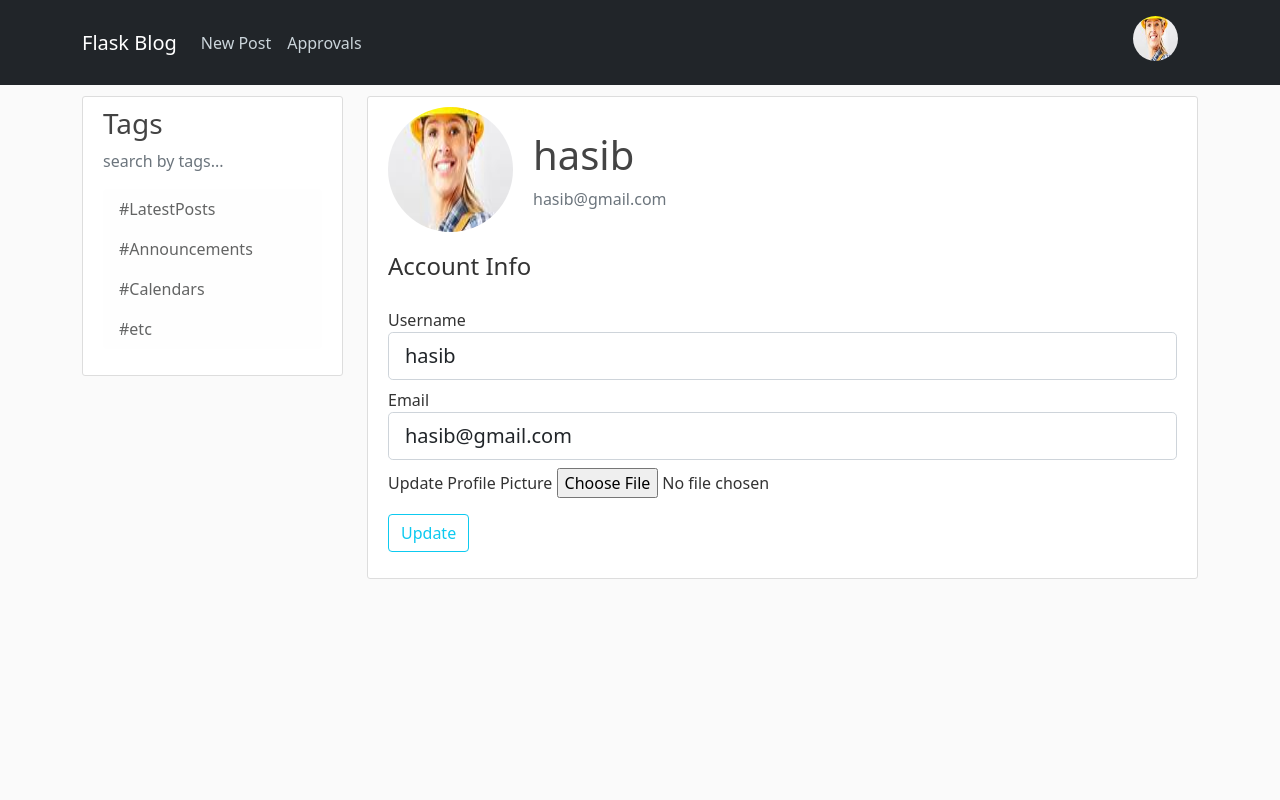
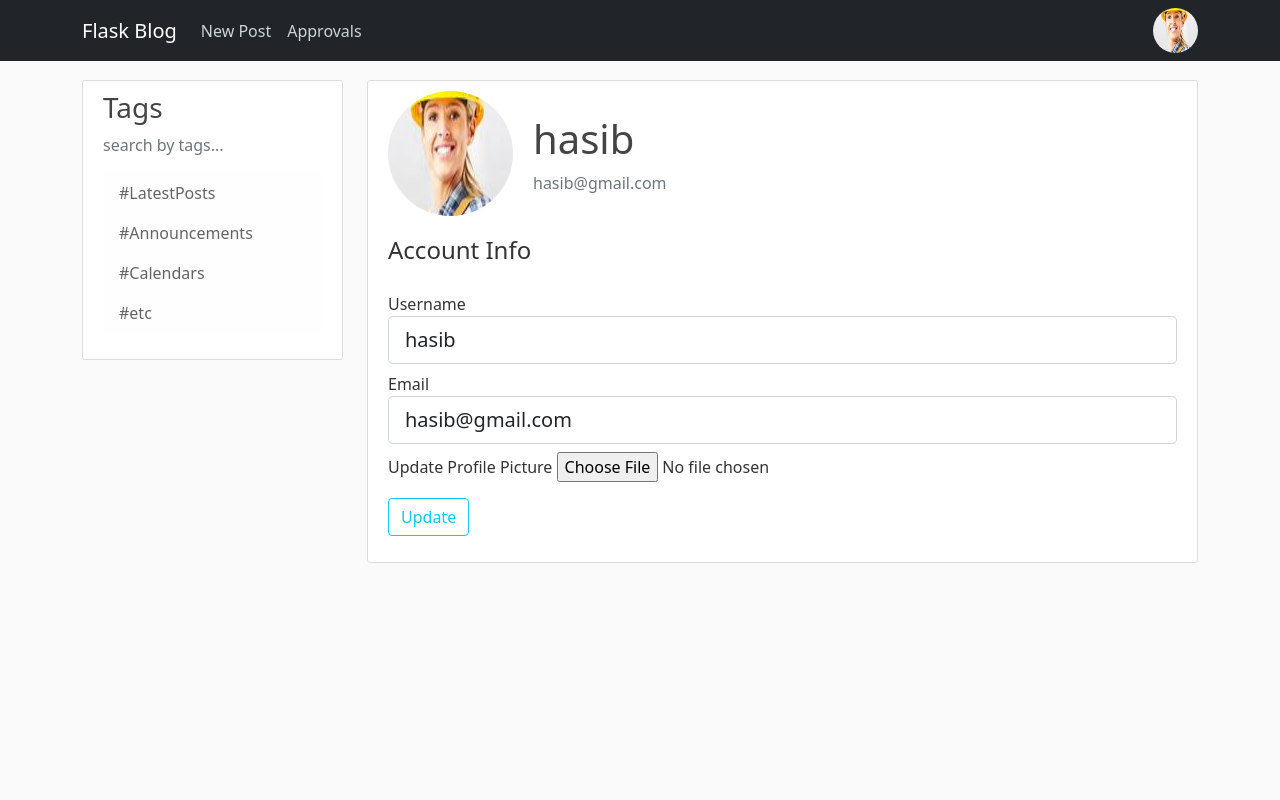
Before and after one commit to HasibAhmad/flask-blog, a Flask app: page /account in a window 1280 px wide. Run offline with Flask 2, Linux system fonts and the light colour scheme; a user stored in the database is signed in; some libraries are stand-ins or nearby versions.

Commit message:
account profile updated in navbar

```diff
--- a/flaskblog/static/main.css
+++ b/flaskblog/static/main.css
@@ -1,7 +1,7 @@
 body {
   background: #fafafa;
   color: #333333;
-  margin-top: 6rem;
+  margin-top: 5rem;
 }
 
 a {
@@ -87,8 +87,8 @@ a.article-title:hover {
 .active-account-img {
   height: 45px;
   width: 45px;
-  margin-right: 20px;
-  margin-bottom: 16px;
+  /* margin-right: 20px;
+  margin-bottom: 16px; */
 }
 
 .account-heading {
--- a/flaskblog/templates/layout.html
+++ b/flaskblog/templates/layout.html
@@ -49,7 +49,7 @@
                         </li>
                         {% endif %}
                     </ul>
-                    <ul class="navbar-nav pt-2">
+                    <ul class="navbar-nav">
                         <!-- <form class="d-flex">
                         <input class="form-control me-2" type="search" placeholder="Search" aria-label="Search">
                         <button class="btn btn-outline-success" type="submit">Search</button>
```
Also changed, not shown: flaskblog/static/profile_pics/60c34a58944ffe33.jpg (added), site.db.
